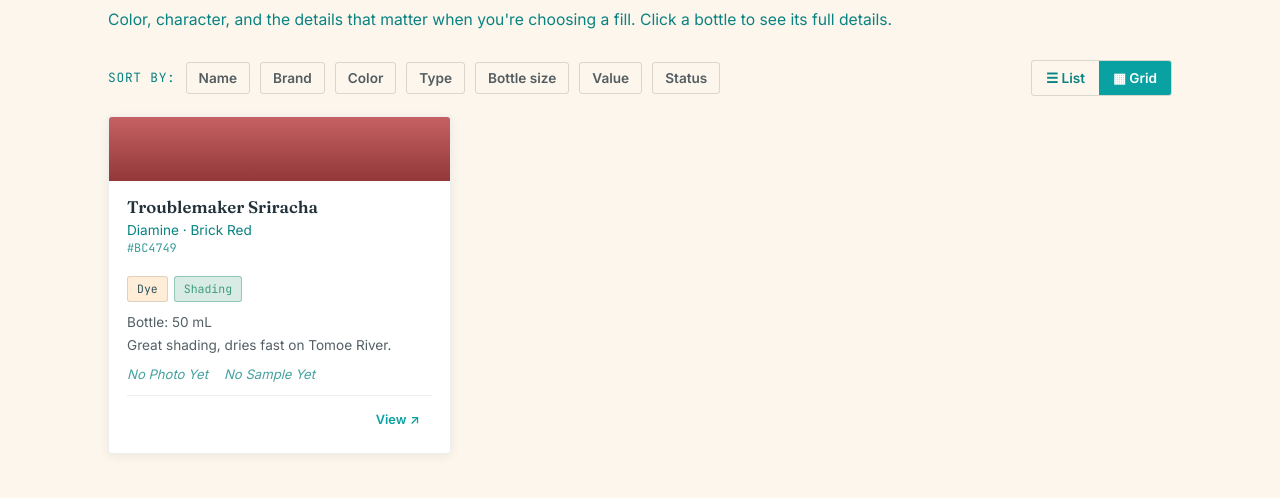
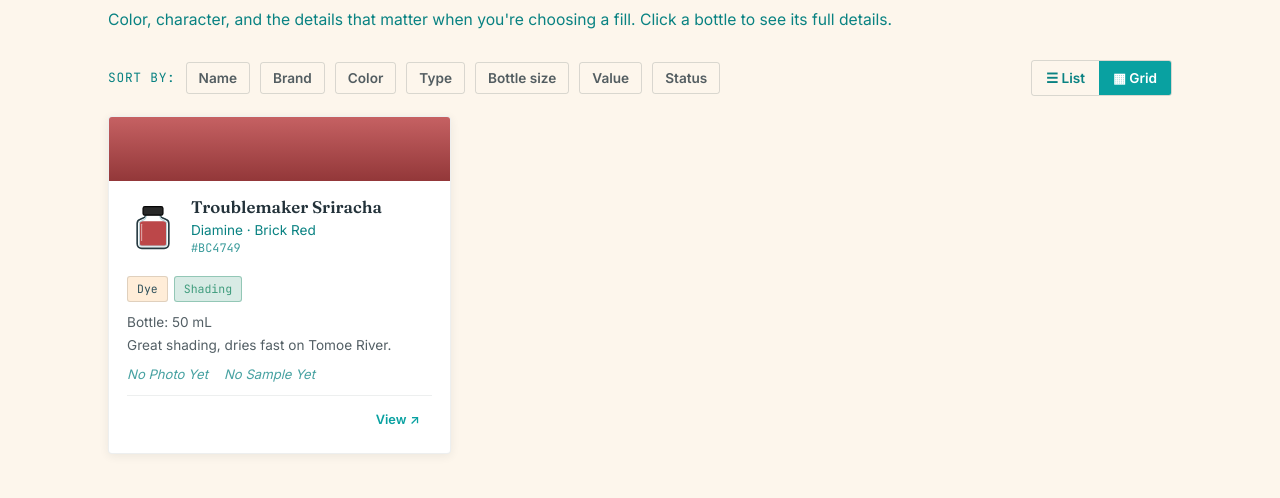
Before and after one commit to ItsWakil/wakil-nibs, a Flask app: page /inks in a window 1280 px wide. Shown: the part 180-678 px from the top of the page. Run offline with Flask 3, Linux system fonts and the light colour scheme; data comes from the database, SQL or seed files in the repository.

Commit message:
Version Update
Added ink bottle icons to ink collection page.

```diff
--- a/static/css/style.css
+++ b/static/css/style.css
@@ -763,7 +763,8 @@ h1 .status-badge {
 
 .ink-card-body { padding: 16px 18px 18px; display: flex; flex-direction: column; gap: 10px; flex: 1; }
 
-.ink-card-title-block { padding: 14px 18px 0; }
+.ink-card-title-block { padding: 14px 18px 0; display: flex; gap: 12px; align-items: center; }
+.ink-card-title-block .ink-card-bottle { width: 52px; height: 52px; margin-top: 0; }
 
 .ink-card h3 { font-size: 1.05rem; margin-bottom: 0; }
 .ink-card .ink-brand { font-size: 0.85rem; color: var(--text-secondary); }
--- a/templates/inks.html
+++ b/templates/inks.html
@@ -117,9 +117,12 @@
       </div>
       {% endif %}
       <div class="ink-card-title-block">
-        <h3>{{ ink['name'] }}</h3>
-        <div class="ink-brand">{{ ink['brand'] }}{% if ink['color_name'] %} &middot; {{ ink['color_name'] }}{% endif %}</div>
-        <div class="hex-tag">{{ ink['color_hex']|upper }}</div>
+        {{ ink_bottle(ink['color_hex'], 'ink-card-bottle') }}
+        <div>
+          <h3>{{ ink['name'] }}</h3>
+          <div class="ink-brand">{{ ink['brand'] }}{% if ink['color_name'] %} &middot; {{ ink['color_name'] }}{% endif %}</div>
+          <div class="hex-tag">{{ ink['color_hex']|upper }}</div>
+        </div>
       </div>
     </a>
     <div class="ink-card-body">
```
Also changed, not shown: 2 other files.
